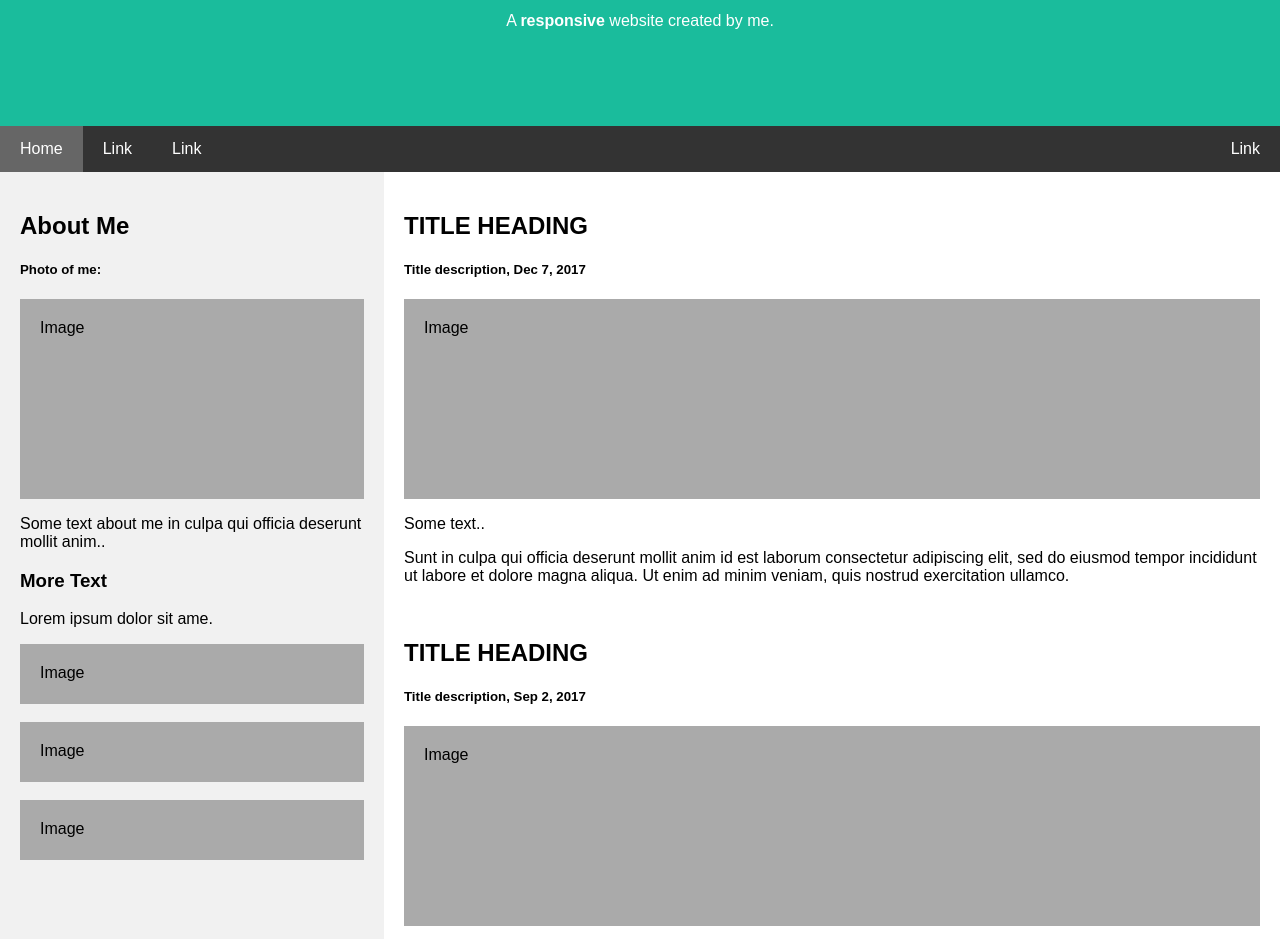
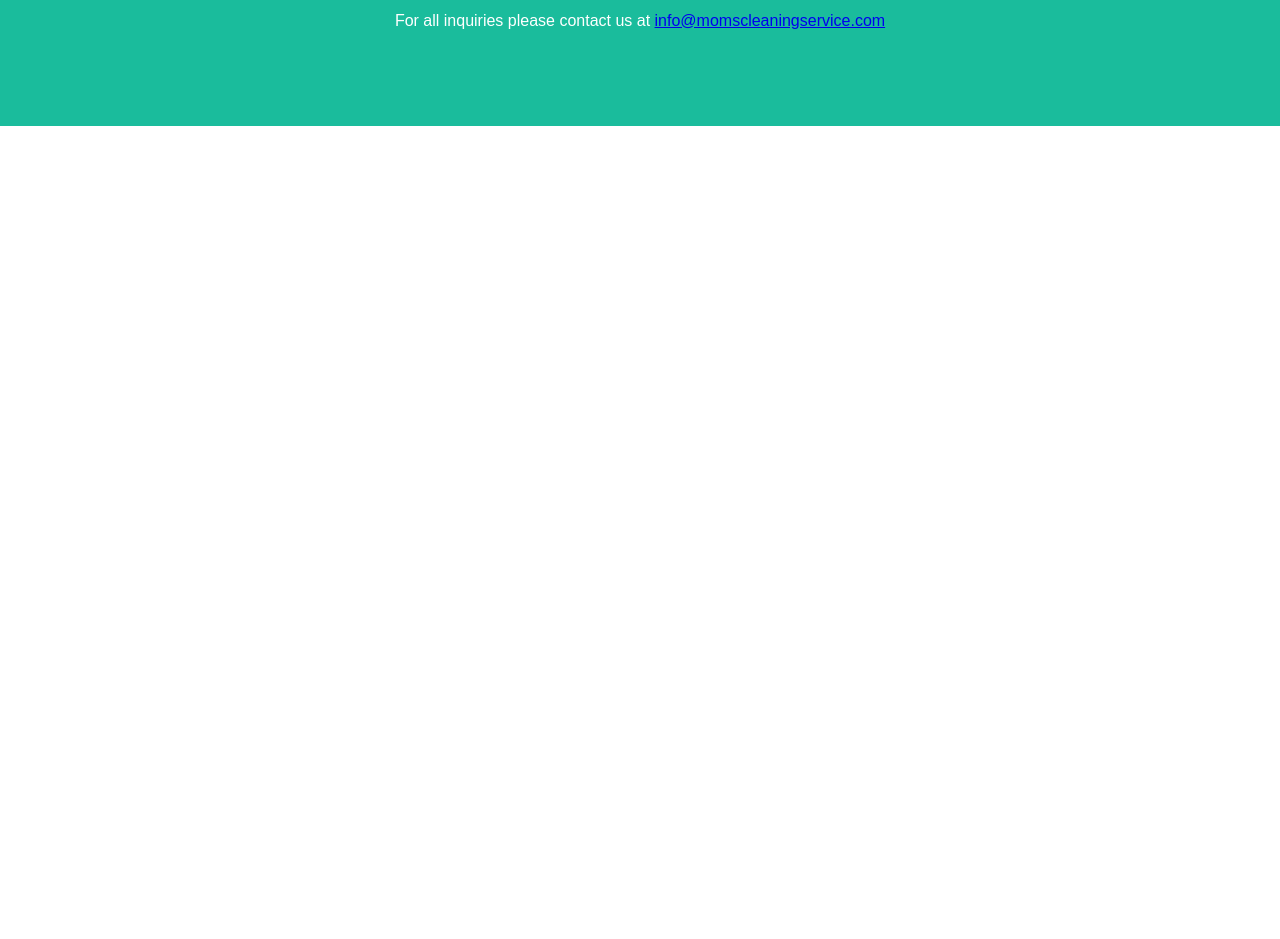
Before and after one commit to momscleaningservice/momscleaningservice.github.io, a plain HTML site: page index.html in a window 1280 px wide. Shown: the part 167-1106 px from the top of the page. After the commit the page ends 800 px from the top, so only its background shows below. Drawn offline with Linux system fonts and the light colour scheme.

Commit message:
Update index.html

```diff
--- a/index.html
+++ b/index.html
@@ -28,24 +28,6 @@ body {
   font-size: 40px;
 }
 
-/* Sticky navbar - toggles between relative and fixed, depending on the scroll position. It is positioned relative until a given offset position is met in the viewport - then it "sticks" in place (like position:fixed). The sticky value is not supported in IE or Edge 15 and earlier versions. However, for these versions the navbar will inherit default position */
-.navbar {
-  overflow: hidden;
-  background-color: #333;
-  position: sticky;
-  position: -webkit-sticky;
-  top: 0;
-}
-
-/* Style the navigation bar links */
-.navbar a {
-  float: left;
-  display: block;
-  color: white;
-  text-align: center;
-  padding: 14px 20px;
-  text-decoration: none;
-}
 
 
 /* Right-aligned link */
@@ -53,34 +35,6 @@ body {
   float: right;
 }
 
-/* Change color on hover */
-.navbar a:hover {
-  background-color: #ddd;
-  color: black;
-}
-
-/* Active/current link */
-.navbar a.active {
-  background-color: #666;
-  color: white;
-}
-
-/* Column container */
-.row {
-  display: -ms-flexbox; /* IE10 */
-  display: flex;
-  -ms-flex-wrap: wrap; /* IE10 */
-  flex-wrap: wrap;
-}
-
-/* Create two unequal columns that sits next to each other */
-/* Sidebar/left column */
-.side {
-  -ms-flex: 30%; /* IE10 */
-  flex: 30%;
-  background-color: #f1f1f1;
-  padding: 20px;
-}
 
 /* Main column */
 .main {
@@ -97,12 +51,6 @@ body {
   padding: 20px;
 }
 
-/* Footer */
-.footer {
-  padding: 20px;
-  text-align: center;
-  background: #ddd;
-}
 
 /* Responsive layout - when the screen is less than 700px wide, make the two columns stack on top of each other instead of next to each other */
 @media screen and (max-width: 700px) {
@@ -123,46 +71,8 @@ body {
 <body>
 
 <div class="header">
-  <h1>My Website</h1>
-  <p>A <b>responsive</b> website created by me.</p>
-</div>
-
-<div class="navbar">
-  <a href="#" class="active">Home</a>
-  <a href="#">Link</a>
-  <a href="#">Link</a>
-  <a href="#" class="right">Link</a>
-</div>
-
-<div class="row">
-  <div class="side">
-    <h2>About Me</h2>
-    <h5>Photo of me:</h5>
-    <div class="fakeimg" style="height:200px;">Image</div>
-    <p>Some text about me in culpa qui officia deserunt mollit anim..</p>
-    <h3>More Text</h3>
-    <p>Lorem ipsum dolor sit ame.</p>
-    <div class="fakeimg" style="height:60px;">Image</div><br>
-    <div class="fakeimg" style="height:60px;">Image</div><br>
-    <div class="fakeimg" style="height:60px;">Image</div>
-  </div>
-  <div class="main">
-    <h2>TITLE HEADING</h2>
-    <h5>Title description, Dec 7, 2017</h5>
-    <div class="fakeimg" style="height:200px;">Image</div>
-    <p>Some text..</p>
-    <p>Sunt in culpa qui officia deserunt mollit anim id est laborum consectetur adipiscing elit, sed do eiusmod tempor incididunt ut labore et dolore magna aliqua. Ut enim ad minim veniam, quis nostrud exercitation ullamco.</p>
-    <br>
-    <h2>TITLE HEADING</h2>
-    <h5>Title description, Sep 2, 2017</h5>
-    <div class="fakeimg" style="height:200px;">Image</div>
-    <p>Some text..</p>
-    <p>Sunt in culpa qui officia deserunt mollit anim id est laborum consectetur adipiscing elit, sed do eiusmod tempor incididunt ut labore et dolore magna aliqua. Ut enim ad minim veniam, quis nostrud exercitation ullamco.</p>
-  </div>
-</div>
-
-<div class="footer">
-  <h2>Footer</h2>
+  <h1>Moms Cleaning Service</h1>
+  <p>For all inquiries please contact us at <a href="mailto:info@momscleaningservice.com">info@momscleaningservice.com</a></p>
 </div>
 
 </body>
```
